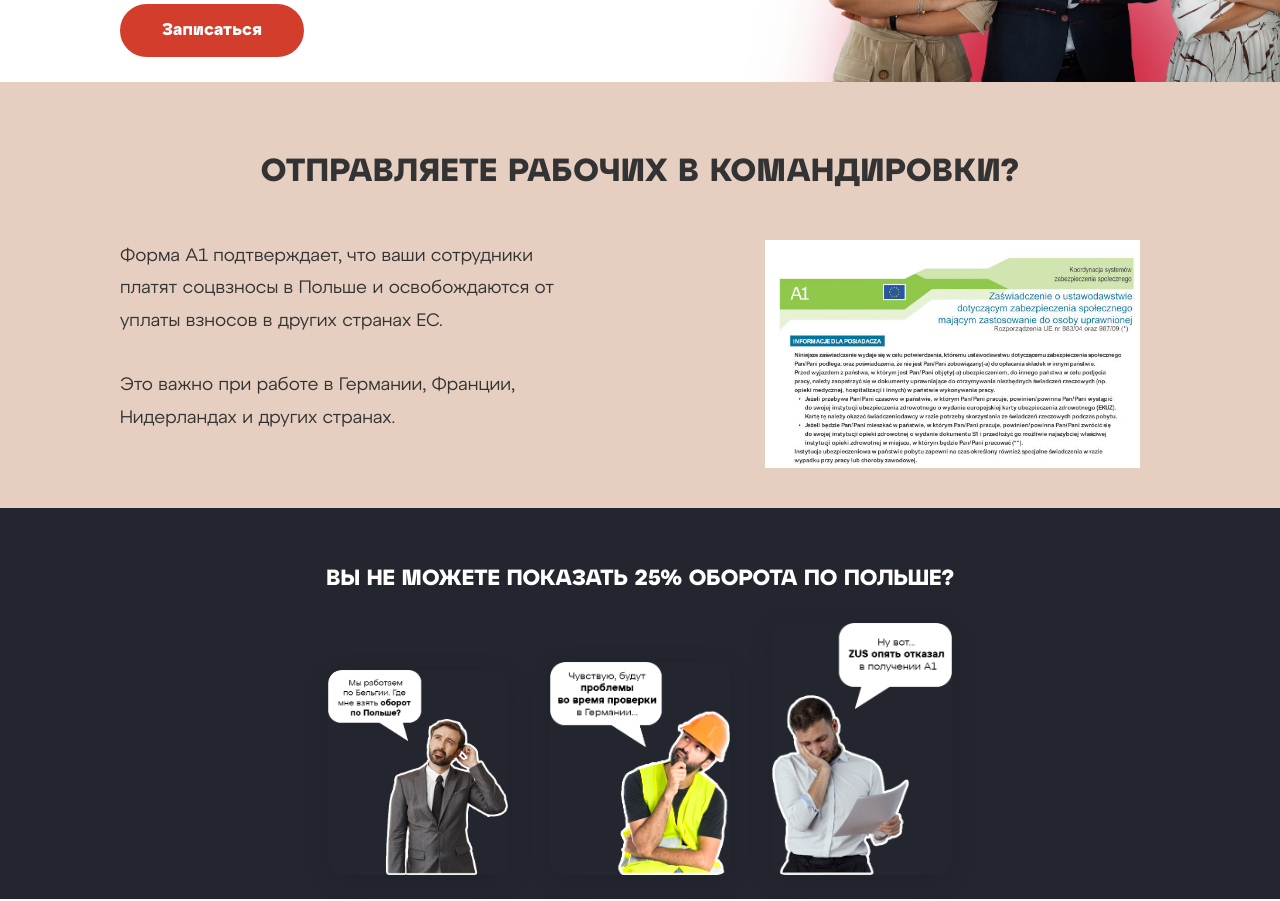
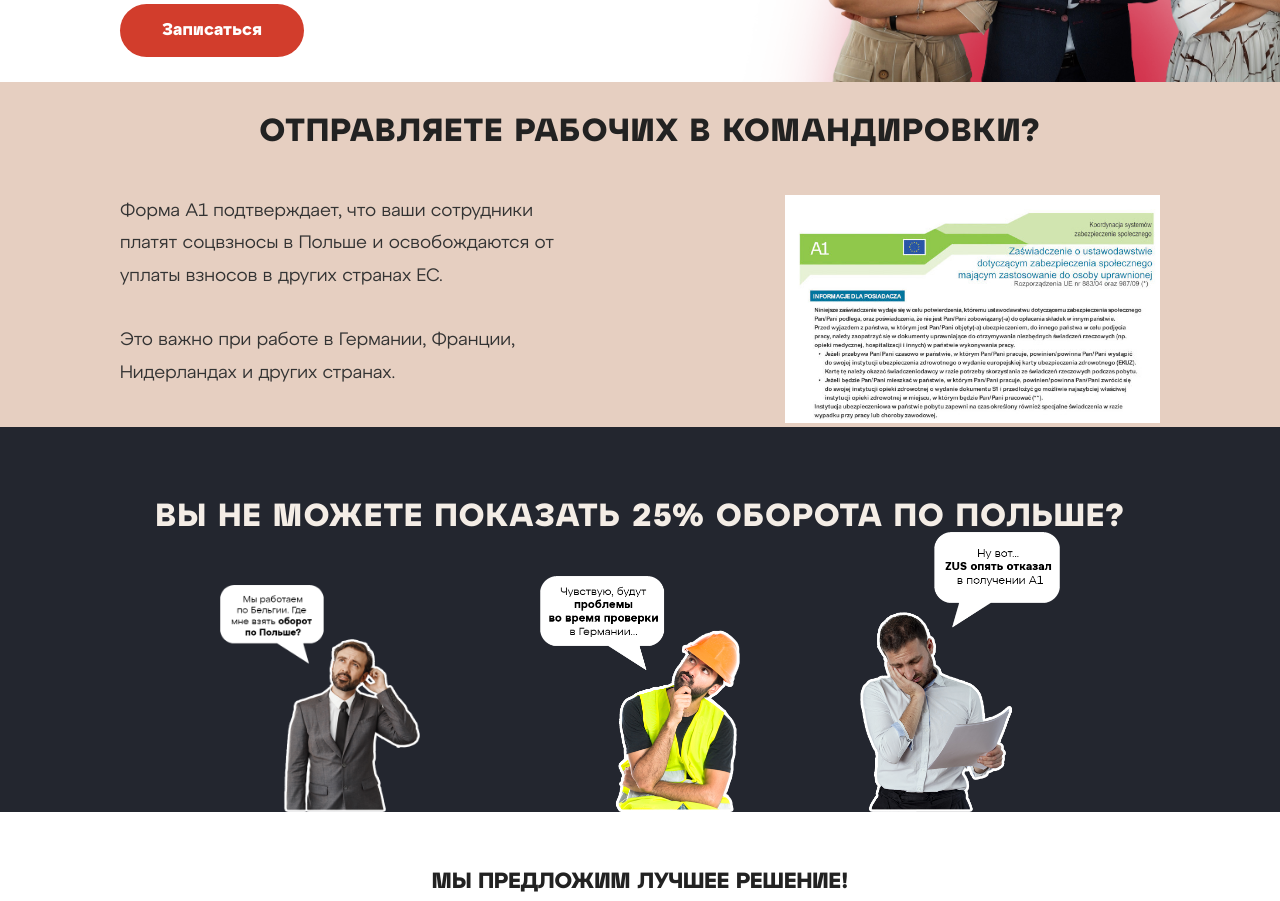
Before and after one commit to Pavlov-ODS/Project-Poland, a plain HTML site: page index.html in a window 1280 px wide. Shown: the part 440-1341 px from the top of the page. Drawn offline with Linux system fonts and the light colour scheme; a web font is replaced by a local one.

Commit message:
29/04/2025 first commit

```diff
--- a/index.html
+++ b/index.html
@@ -42,7 +42,7 @@
 
     <section class="a1-info">
       <div class="a1-info-container">
-        <h2>ОТПРАВЛЯЕТЕ РАБОЧИХ В КОМАНДИРОВКИ?</h2>
+        <h2 class="heading-main">ОТПРАВЛЯЕТЕ РАБОЧИХ В КОМАНДИРОВКИ?</h2>
         <div class="a1-info-content">
           <div class="a1-info-text">
             <p>Форма A1 подтверждает, что ваши сотрудники платят соцвзносы в Польше и освобождаются от уплаты взносов в других странах ЕС.<br><br>Это важно при работе в Германии, Франции, Нидерландах и других странах.</p>
@@ -57,7 +57,7 @@
     <!-- PROBLEM BLOCK -->
     <section class="problem-section">
       <div class="container problem-container">
-        <h2>ВЫ НЕ МОЖЕТЕ ПОКАЗАТЬ 25% ОБОРОТА ПО ПОЛЬШЕ?</h2>
+        <h2 class="heading-main">ВЫ НЕ МОЖЕТЕ ПОКАЗАТЬ 25% ОБОРОТА ПО ПОЛЬШЕ?</h2>
         <div class="problem-cards">
           <div class="problem-card">
             <img src="image/1.webp" alt="Проблема 1" />
--- a/style.css
+++ b/style.css
@@ -242,7 +242,8 @@ body {
 /* A1 Info section */
 .a1-info {
     background: #e6cfc1;
-    padding: 40px 0;
+    padding: 0;
+    height: 345px;
     display: flex;
     justify-content: center;
     overflow: hidden;
@@ -250,21 +251,25 @@ body {
 .a1-info-container {
     display: flex;
     flex-direction: column;
-    align-items: center;
     max-width: 1200px;
     width: 100%;
     margin: 0 auto;
-    padding: 0 120px;
+    padding: 0 100px 0 120px;
 }
-.a1-info-container h2 {
+.a1-info-container .heading-main {
+    color: #222;
+    text-align: center;
+}
+
+.heading-main {
     font-family: 'AtypDisplay', Arial, sans-serif;
     font-size: 32px;
     font-weight: bold;
-    margin-bottom: 35px;
-    letter-spacing: 0.02em;
     text-transform: uppercase;
-    color: #333;
-    text-align: center;
+    letter-spacing: 0.04em;
+    color: #f4ede6;
+    text-align: left;
+    margin-bottom: 30px;
 }
 .a1-info-content {
     display: flex;
@@ -304,27 +309,44 @@ body {
 .problem-section {
     background: #23262f;
     color: #fff;
-    padding: 36px 0 16px 0;
+    padding: 40px 0 0 0;
+    position: relative;
+    overflow: hidden;
+    height: 345px;
+    display: flex;
+    flex-direction: column;
+    align-items: center;
 }
-.problem-container h2 {
-    font-family: 'AtypDisplay', Arial, sans-serif;
-    font-size: 22px;
-    font-weight: bold;
-    text-transform: uppercase;
-    margin-bottom: 28px;
-    text-align: center;
+.problem-container {
+    width: 100%;
+    max-width: 1200px;
+    margin: 0 auto;
+    padding: 0 20px;
+    display: flex;
+    flex-direction: column;
+    align-items: center;
 }
+
 .problem-cards {
     display: flex;
-    gap: 42px;
+    gap: 120px;
     justify-content: center;
     align-items: flex-end;
+    position: absolute;
+    bottom: 0;
+    left: 0;
+    right: 0;
+    width: 100%;
+}
+.problem-card {
+    flex: 0 0 auto;
+    width: 200px;
+    position: relative;
 }
 .problem-card img {
-    max-width: 180px;
     width: 100%;
-    border-radius: 14px;
-    box-shadow: 0 6px 28px 0 rgba(0,0,0,0.10);
+    height: auto;
+    display: block;
 }
 
 /* Solution section */
```
